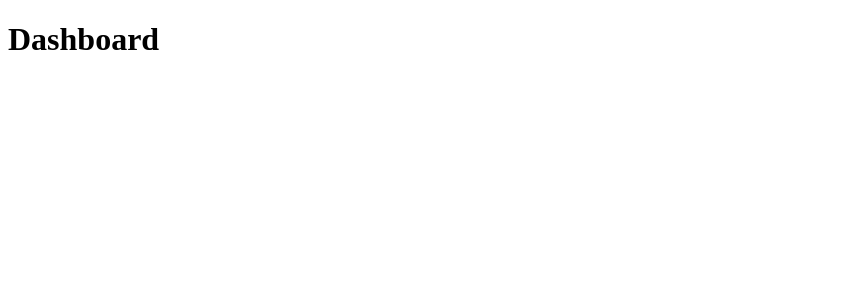
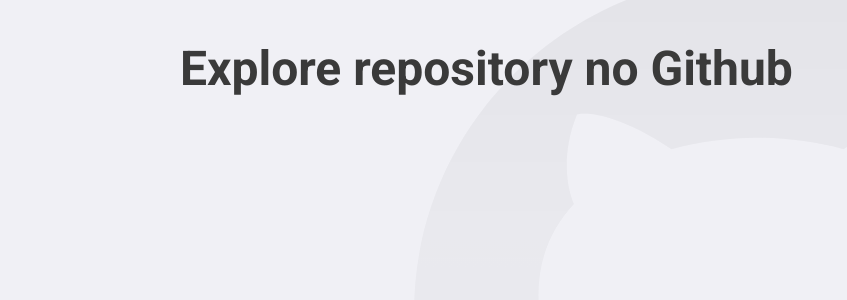
Before and after one commit to bessache/go_stack_bootcamp11-s3-primeiro-projeto-react-New, a React (Create React App) app: page / in a window 1280 px wide. Shown: the top 300 px of the page, without its empty margins (0-847 px from the left). Built offline with nearby package versions, Linux system fonts and the light colour scheme.

Commit message:
commit utilizando styled components

```diff
--- a/package.json
+++ b/package.json
@@ -14,6 +14,7 @@
     "react-dom": "^16.13.1",
     "react-router-dom": "^5.1.2",
     "react-scripts": "3.4.1",
+    "styled-components": "^5.1.0",
     "typescript": "~3.7.2"
   },
   "scripts": {
@@ -36,6 +37,7 @@
   },
   "devDependencies": {
     "@types/react-router-dom": "^5.1.4",
+    "@types/styled-components": "^5.1.0",
     "@typescript-eslint/eslint-plugin": "^2.29.0",
     "@typescript-eslint/parser": "^2.29.0",
     "eslint": "^6.8.0",
--- a/public/index.html
+++ b/public/index.html
@@ -7,6 +7,7 @@
     <meta name="theme-color" content="#3a3a3a" />
 
     <title>Github Explore</title>
+    <link href="https://fonts.googleapis.com/css2?family=Roboto:wght@400;700&display=swap" rel="stylesheet">
   </head>
   <body>
     <noscript>You need to enable JavaScript to run this app.</noscript>
--- a/src/App.tsx
+++ b/src/App.tsx
@@ -1,12 +1,17 @@
 import React from 'react';
 import { BrowserRouter } from 'react-router-dom';
+
+import GlobalStyle from './styles/global';
 
 import Routes from './routes';
 
 const App: React.FC = () => (
-  <BrowserRouter>
-    <Routes />
-  </BrowserRouter>
+  <>
+    <BrowserRouter>
+      <Routes />
+    </BrowserRouter>
+    <GlobalStyle />
+  </>
 );
 
 export default App;
--- a/src/pages/Dashboard/index.tsx
+++ b/src/pages/Dashboard/index.tsx
@@ -1,6 +1,7 @@
 import React from 'react';
+import { Title } from './styles';
 
 const Dashboard: React.FC = () => {
-  return <h1>Dashboard</h1>;
+  return <Title>Explore repository no Github</Title>;
 };
 export default Dashboard;
--- /dev/null
+++ b/src/pages/Dashboard/styles.ts
@@ -0,0 +1,6 @@
+import styled from 'styled-components';
+
+export const Title = styled.h1`
+  font-size: 48px;
+  color: #3a3a3a;
+`;
--- /dev/null
+++ b/src/styles/global.ts
@@ -0,0 +1,26 @@
+import { createGlobalStyle } from 'styled-components';
+import githubBackground from '../assets/github_background.svg';
+
+export default createGlobalStyle`
+  *{
+    margin: 0;
+    padding: 0;
+    outline: 0;
+    box-sizing: border-box;
+  }
+  body {
+    background: #F0F0F5 url(${githubBackground}) no-repeat 70% top;
+    -webkit-font-smoothing: antialiased;
+  }
+  body, input, button {
+    font: 16px Roboto, sans-serif;
+  }
+  #root {
+    max-width: 960px;
+    margin: 0 auto;
+    padding: 40px 20px;
+  }
+  button {
+    cursor: pointer;
+  }
+`;
```
Also changed, not shown: src/assets/github_background.svg (added), 1 other file (tests, documents, lock files or other folders).
